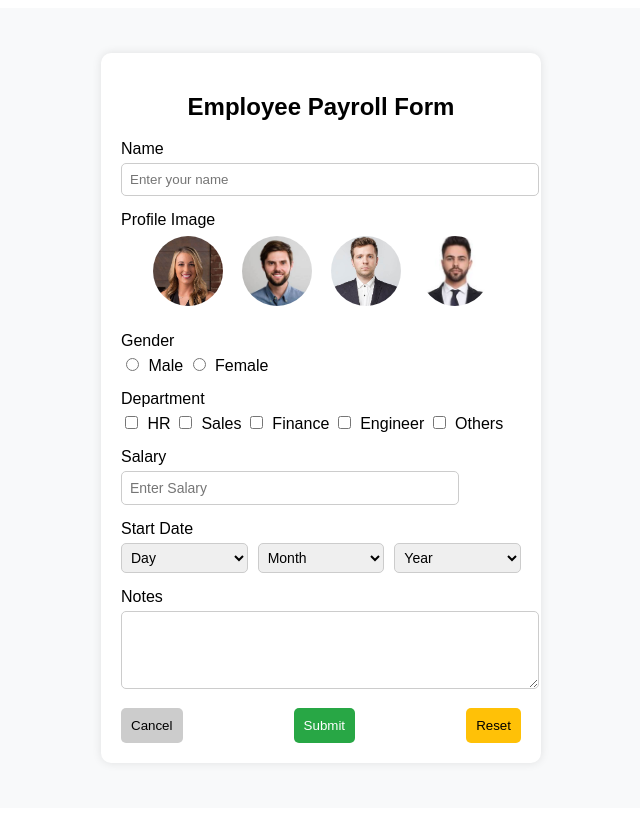
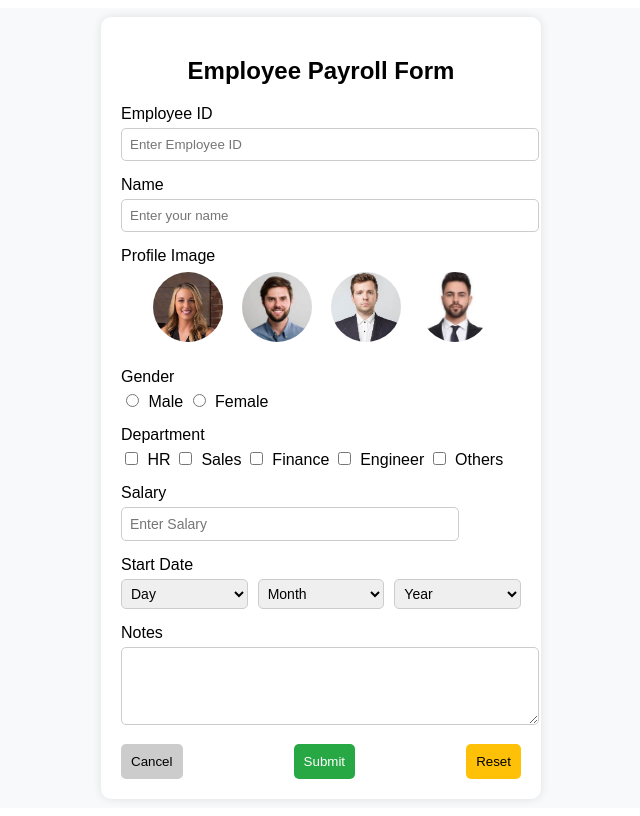
Before and after one commit to amanglani2503/EmployeePayrollAppUI, an Angular app: page /add-employee in a window 1280 px wide. Shown: the whole page, without its empty margins (319-959 px from the left). Built offline with nearby package versions, Linux system fonts and the light colour scheme.

Commit message:
[Amber] Add. Refactored add-employee form to accept Employee Id

```diff
--- a/src/app/pages/add-employee/add-employee.component.html
+++ b/src/app/pages/add-employee/add-employee.component.html
@@ -2,6 +2,11 @@
     <div class="container">
         <h2>Employee Payroll Form</h2>
         <form>
+            <div class="form-group">
+                <label>Employee ID</label>
+                <input type="text" name="id" required placeholder="Enter Employee ID">
+            </div>
+
             <div class="form-group">
                 <label>Name</label>
                 <input type="text" name="name" required placeholder="Enter your name">
```
